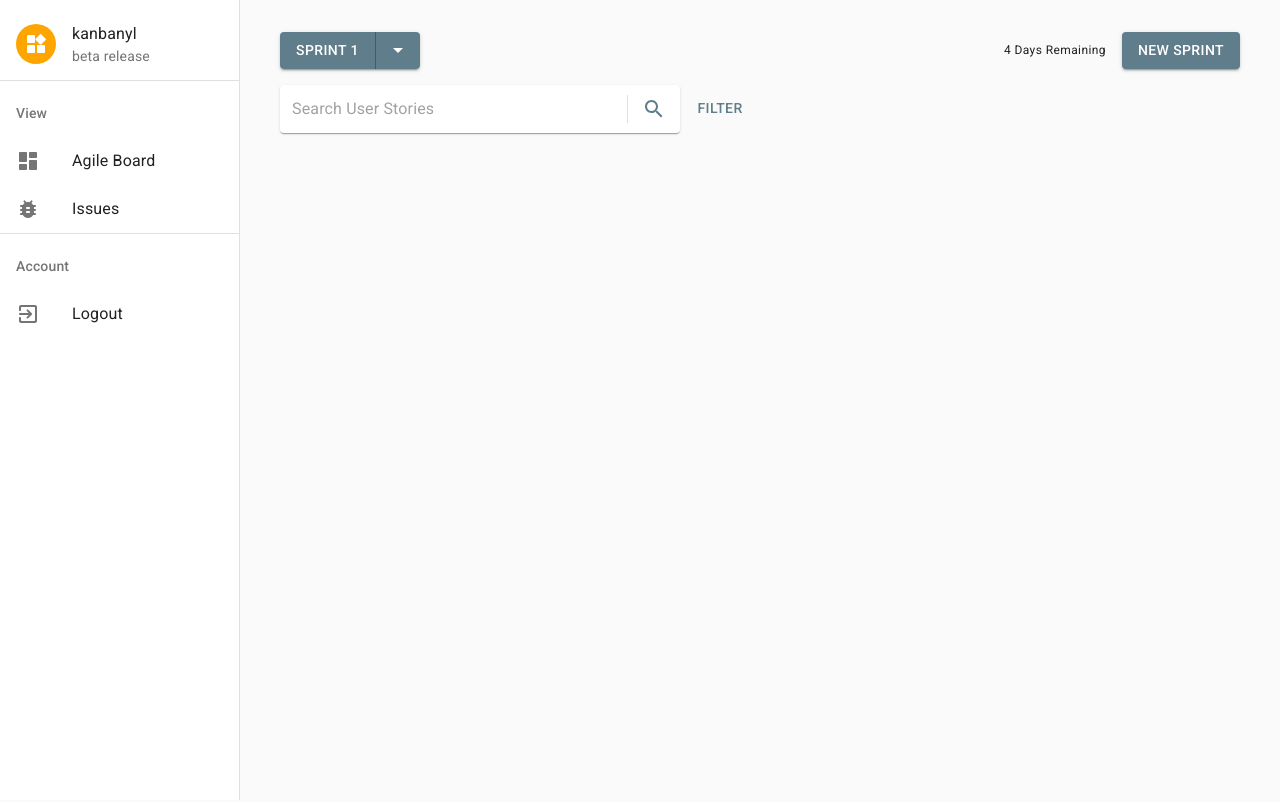
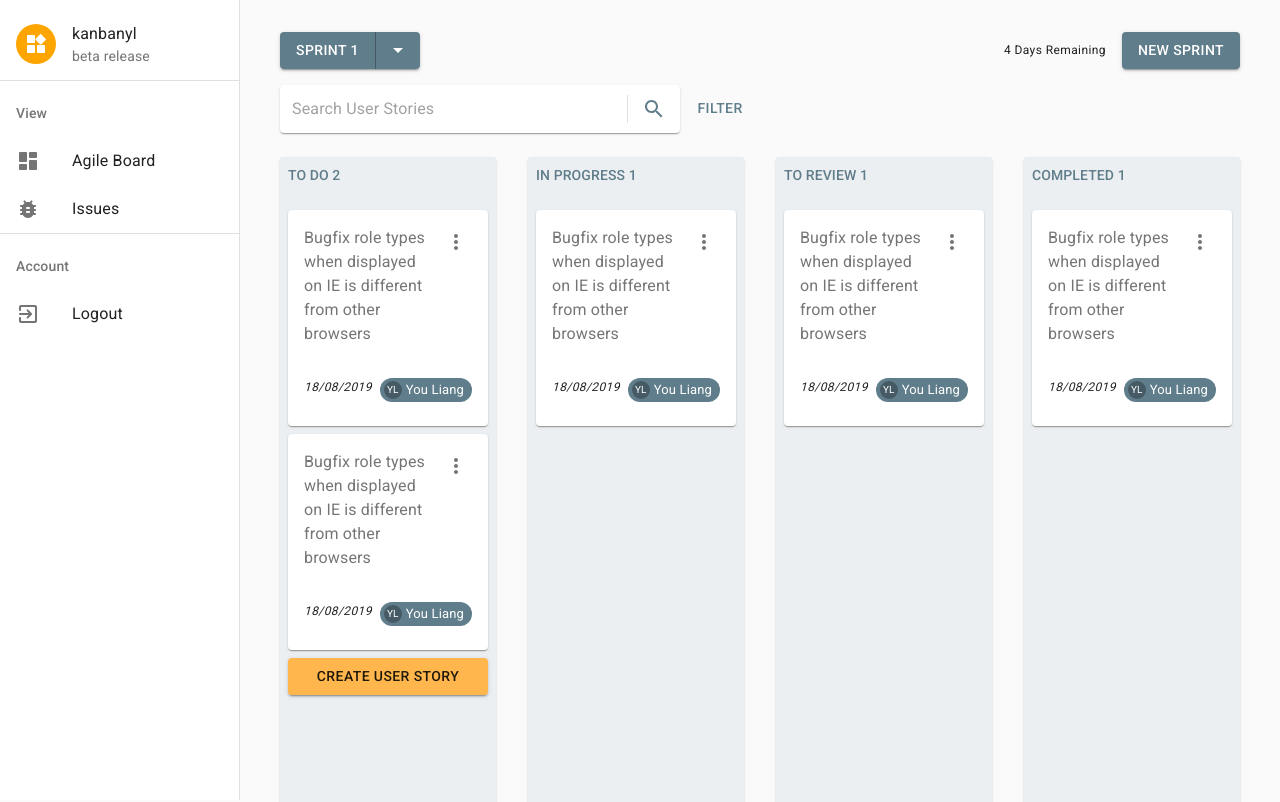
Before and after one commit to adenchua/kanbanyl, a React (Create React App) app: page / in a window 1280 px wide. Shown: the top 802 px of the page. Built offline with nearby package versions, Linux system fonts and the light colour scheme.

Commit message:
added card list

```diff
--- /dev/null
+++ b/src/Components/BoardContent.tsx
@@ -0,0 +1,71 @@
+import * as React from 'react';
+import Grid from '@material-ui/core/Grid';
+import Paper from '@material-ui/core/Paper';
+import { Theme } from '@material-ui/core/styles';
+import { makeStyles } from '@material-ui/styles';
+import BoardContentItem from '../Components/BoardContentItem';
+import Typography from '@material-ui/core/Typography';
+import Button from '@material-ui/core/Button';
+import blueGrey from '@material-ui/core/colors/blueGrey';
+
+const useStyles = makeStyles((theme: Theme) => ({
+  container: {},
+  paper: {
+    background: blueGrey[50],
+    minHeight: '800px',
+    padding: theme.spacing(1),
+  },
+  gridItem: {
+    padding: theme.spacing(2),
+  },
+  mb: {
+    marginBottom: theme.spacing(3),
+  },
+}));
+
+const BoardContent: React.FC = () => {
+  const classes = useStyles();
+
+  return (
+    <Grid container direction="row" className={classes.container} justify="space-between">
+      <Grid item xs={3} className={classes.gridItem}>
+        <Paper className={classes.paper}>
+          <Typography className={classes.mb} color="primary" variant="subtitle2">
+            TO DO 2
+          </Typography>
+          <BoardContentItem />
+          <BoardContentItem />
+          <Button fullWidth variant="contained" color="secondary">
+            Create User Story
+          </Button>
+        </Paper>
+      </Grid>
+      <Grid item xs={3} className={classes.gridItem}>
+        <Paper className={classes.paper}>
+          <Typography className={classes.mb} color="primary" variant="subtitle2">
+            IN PROGRESS 1
+          </Typography>
+          <BoardContentItem />
+        </Paper>
+      </Grid>
+      <Grid item xs={3} className={classes.gridItem}>
+        <Paper className={classes.paper}>
+          <Typography className={classes.mb} color="primary" variant="subtitle2">
+            TO REVIEW 1
+          </Typography>
+          <BoardContentItem />
+        </Paper>
+      </Grid>
+      <Grid item xs={3} className={classes.gridItem}>
+        <Paper className={classes.paper}>
+          <Typography className={classes.mb} color="primary" variant="subtitle2">
+            COMPLETED 1
+          </Typography>
+          <BoardContentItem />
+        </Paper>
+      </Grid>
+    </Grid>
+  );
+};
+
+export default BoardContent;
--- /dev/null
+++ b/src/Components/BoardContentItem.tsx
@@ -0,0 +1,51 @@
+import * as React from 'react';
+import Card from '@material-ui/core/Card';
+import CardContent from '@material-ui/core/CardContent';
+import CardHeader from '@material-ui/core/CardHeader';
+import Typography from '@material-ui/core/Typography';
+import { Theme } from '@material-ui/core/styles';
+import { makeStyles } from '@material-ui/styles';
+import IconButton from '@material-ui/core/IconButton';
+import MoreVertIcon from '@material-ui/icons/MoreVert';
+import Avatar from '@material-ui/core/Avatar';
+import Chip from '@material-ui/core/Chip';
+
+const useStyles = makeStyles((theme: Theme) => ({
+  root: {
+    marginBottom: theme.spacing(1),
+  },
+  dateStamp: {
+    fontStyle: 'italic',
+    flexGrow: 1,
+  },
+  flex: {
+    display: 'flex',
+  },
+}));
+
+const BoardContentItem: React.FC = () => {
+  const classes = useStyles();
+
+  return (
+    <Card className={classes.root}>
+      <CardHeader
+        action={
+          <IconButton>
+            <MoreVertIcon />
+          </IconButton>
+        }
+        subheader="Bugfix role types when displayed on IE is different from other browsers"
+      />
+      <CardContent>
+        <div className={classes.flex}>
+          <Typography variant="caption" className={classes.dateStamp}>
+            18/08/2019
+          </Typography>
+          <Chip color="primary" size="small" avatar={<Avatar>YL</Avatar>} label="You Liang" />
+        </div>
+      </CardContent>
+    </Card>
+  );
+};
+
+export default BoardContentItem;
--- a/src/Components/BoardHeader.tsx
+++ b/src/Components/BoardHeader.tsx
@@ -51,7 +51,7 @@ const useStyles = makeStyles((theme: Theme) => ({
 
 const options = ['Sprint 1', 'Sprint 2', 'Sprint 3'];
 
-const BoardHeader = () => {
+const BoardHeader: React.FC = () => {
   const classes = useStyles();
   const [open, setOpen] = React.useState(false);
   const anchorRef = React.useRef<any>(null);
--- a/src/Containers/Board.tsx
+++ b/src/Containers/Board.tsx
@@ -2,8 +2,10 @@ import * as React from 'react';
 import SideBar from '../Components/SideBar';
 import Container from '@material-ui/core/Container';
 import BoardHeader from '../Components/BoardHeader';
+import BoardContent from '../Components/BoardContent';
 import { makeStyles } from '@material-ui/styles';
 import { Theme } from '@material-ui/core/styles';
+import Paper from '@material-ui/core/Paper';
 /**
  * Returns a page where it displays a kanban style board to users
  */
@@ -22,6 +24,7 @@ const Board: React.FC = () => {
       <SideBar />
       <Container className={classes.root} maxWidth="xl">
         <BoardHeader />
+        <BoardContent />
       </Container>
     </div>
   );
--- a/src/index.tsx
+++ b/src/index.tsx
@@ -6,11 +6,12 @@ import { ThemeProvider } from '@material-ui/styles';
 import { createMuiTheme, responsiveFontSizes } from '@material-ui/core/styles';
 import blueGrey from '@material-ui/core/colors/blueGrey';
 import CssBaseline from '@material-ui/core/CssBaseline';
+import orange from '@material-ui/core/colors/orange';
 
 let theme = createMuiTheme({
   palette: {
     primary: blueGrey,
-    secondary: { main: '#FFA500' },
+    secondary: { main: orange[300] },
   },
 });
 
```
